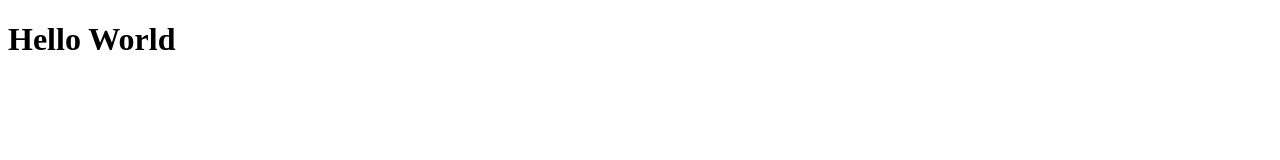
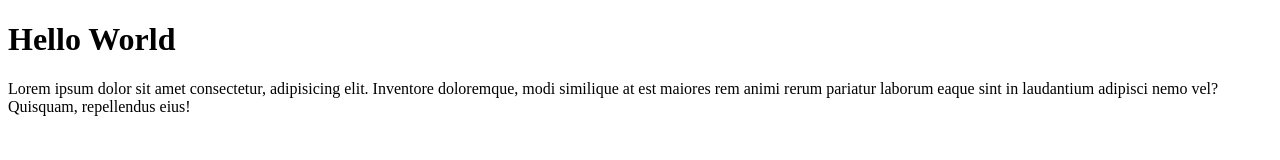
Before and after one commit to chastrofaAidan/ToDoList, a plain HTML site: page index.html in a window 1280 px wide. Drawn offline with Linux system fonts and the light colour scheme.

Commit message:
menambahkan paragraf

```diff
--- a/index.html
+++ b/index.html
@@ -9,6 +9,7 @@
 <body>
 
     <h1>Hello World</h1>
+    <p>Lorem ipsum dolor sit amet consectetur, adipisicing elit. Inventore doloremque, modi similique at est maiores rem animi rerum pariatur laborum eaque sint in laudantium adipisci nemo vel? Quisquam, repellendus eius!</p>
 
 </body>
 </html>
```
